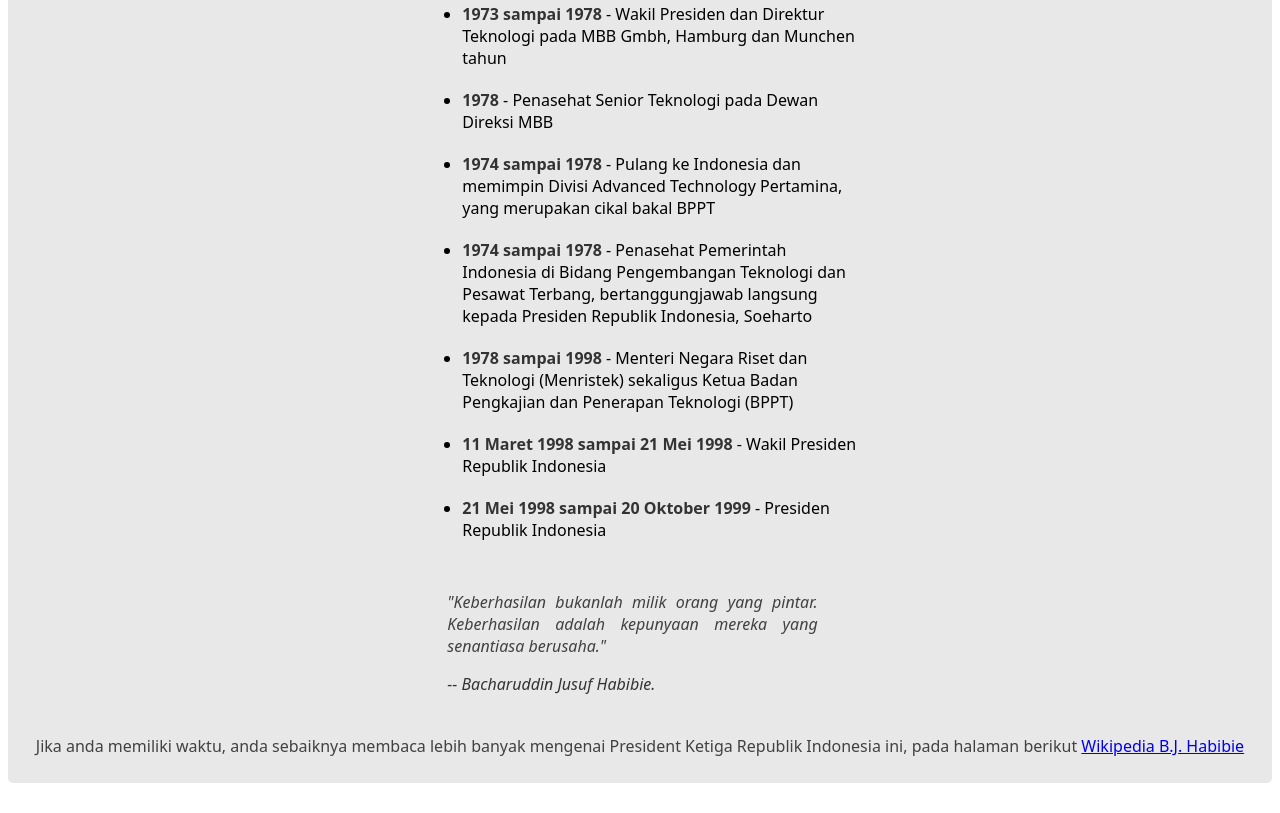
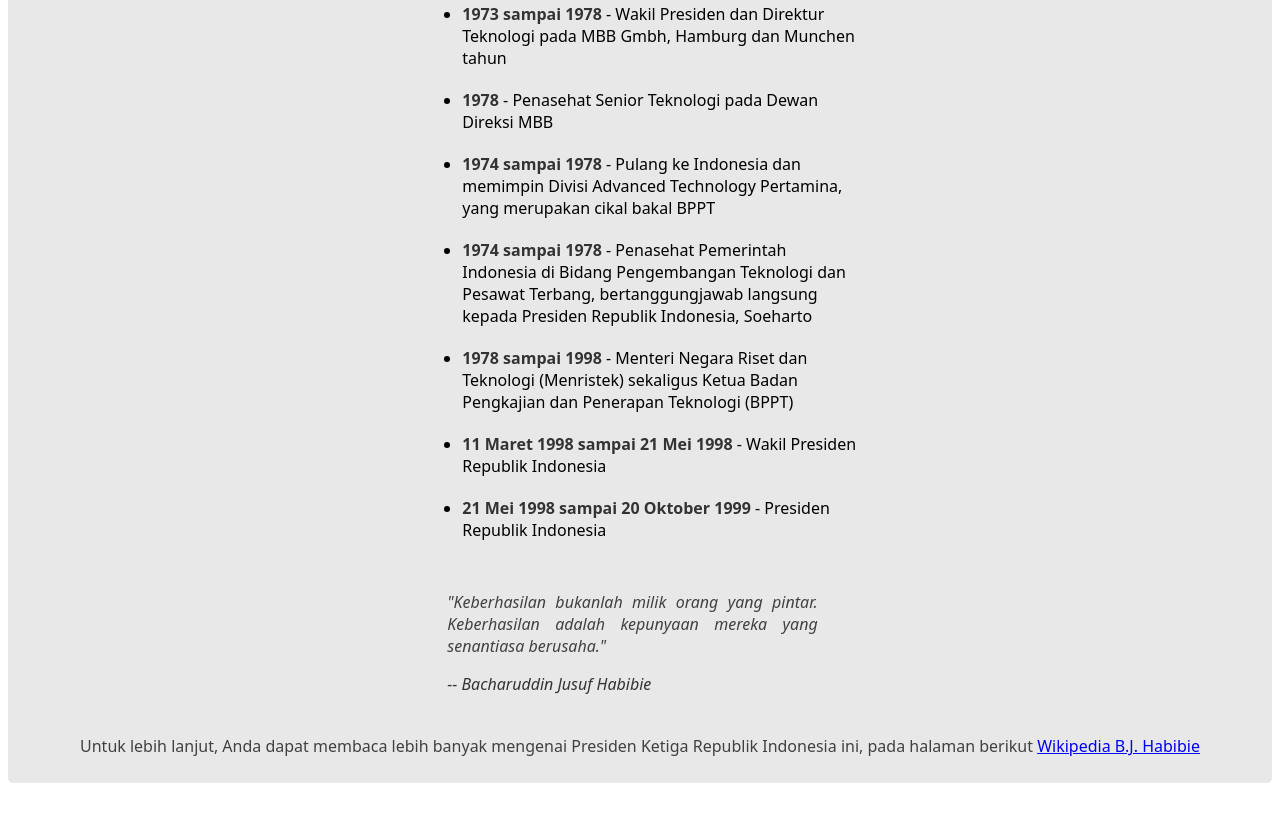
Before and after one commit to Abaljerind/tribute-page, a plain HTML site: page index.html in a window 1280 px wide. Shown: the part 1589-2402 px from the top of the page. Drawn offline with Linux system fonts and the light colour scheme.

Commit message:
shorter the text

```diff
--- a/index.html
+++ b/index.html
@@ -104,14 +104,14 @@
             "Keberhasilan bukanlah milik orang yang pintar. Keberhasilan adalah
             kepunyaan mereka yang senantiasa berusaha."
           </p>
-          <cite>-- Bacharuddin Jusuf Habibie.</cite>
+          <cite>-- Bacharuddin Jusuf Habibie</cite>
         </blockquote>
       </div>
 
       <div id="tribute-link">
         <p>
-          Jika anda memiliki waktu, anda sebaiknya membaca lebih banyak mengenai
-          President Ketiga Republik Indonesia ini, pada halaman berikut
+          Untuk lebih lanjut, Anda dapat membaca lebih banyak mengenai Presiden
+          Ketiga Republik Indonesia ini, pada halaman berikut
           <a href="https://id.wikipedia.org/wiki/B._J._Habibie" target="_blank"
             >Wikipedia B.J. Habibie</a
           >
```
